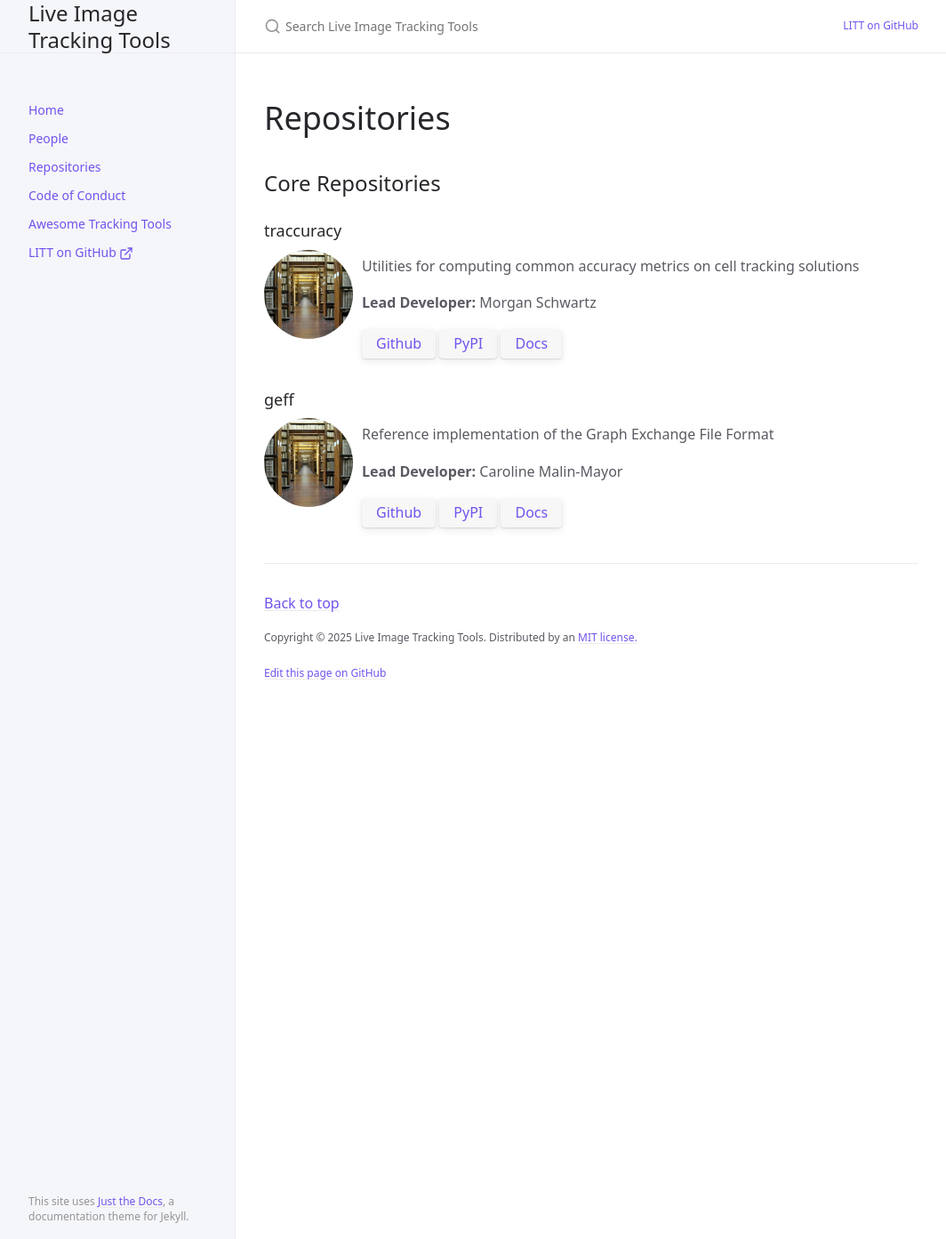
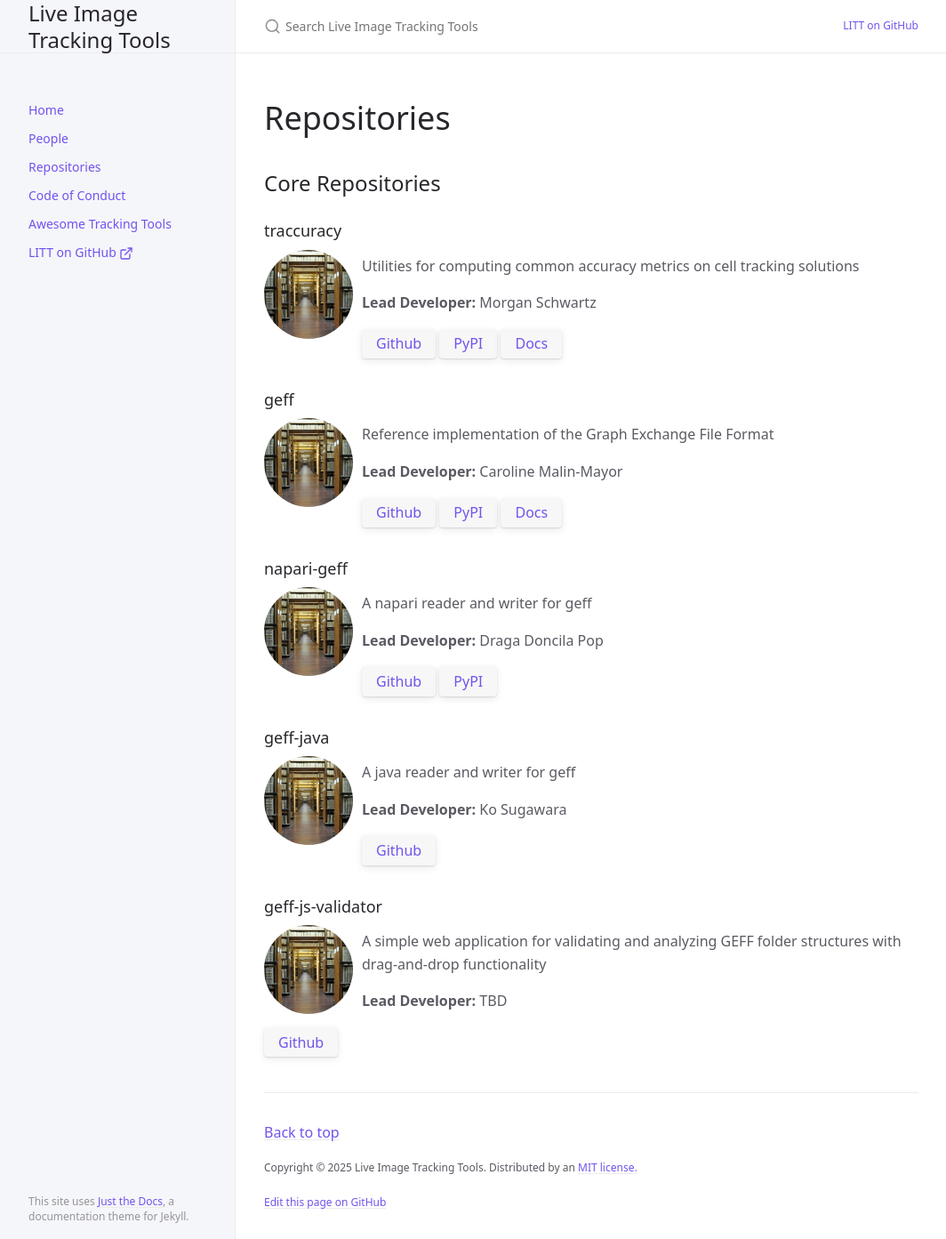
Before and after one commit to live-image-tracking-tools/live-image-tracking-tools.github.io, a Jekyll site: the page built from pages/repos.md, in a window 1280 px wide and 1393 px high. Shown: the whole window at 89% size, without its empty margins (107-1171 px from the left). Built offline with Jekyll 4.4.1, drawn with Linux system fonts in a browser that asks for light colours; cached includes are drawn as plain includes.

Commit message:
Update repo list

```diff
--- a/_data/repos.yml
+++ b/_data/repos.yml
@@ -1,14 +1,27 @@
 - name: Core Repositories
   members:
   - name: traccuracy
-    org: live-image-tracking-tools
     docs: https://traccuracy.readthedocs.io
     logo: small-image.jpg
     description: Utilities for computing common accuracy metrics on cell tracking solutions
     point-person: Morgan Schwartz
+    pypi: true
   - name: geff
-    org: live-image-tracking-tools
     docs: https://live-image-tracking-tools.github.io/geff/
     logo: small-image.jpg
     description: Reference implementation of the Graph Exchange File Format
     point-person: Caroline Malin-Mayor
+    pypi: true
+  - name: napari-geff
+    description: A napari reader and writer for geff
+    point-person: Draga Doncila Pop
+    logo: small-image.jpg
+    pypi: true
+  - name: geff-java
+    description: A java reader and writer for geff
+    point-person: Ko Sugawara
+    logo: small-image.jpg
+  - name: geff-js-validator
+    description: A simple web application for validating and analyzing GEFF folder structures with drag-and-drop functionality
+    point-person: TBD
+    logo: small-image.jpg
--- a/_includes/repos-insert.html
+++ b/_includes/repos-insert.html
@@ -7,9 +7,13 @@
         <div class="repo-info">
             <p>{{ repo.description }}</p>
             <p><b>Lead Developer: </b>{{ repo.point-person }}</p>
-            <a class="btn" href="https://github.com/{{ repo.org }}/{{ repo.name }}">Github</a>
+            <a class="btn" href="https://github.com/live-image-tracking-tools/{{ repo.name }}">Github</a>
+            {% if repo.pypi %}
             <a class="btn" href="https://pypi.org/project/{{ repo.name }}">PyPI</a>
+            {% endif %}
+            {% if repo.docs and repo.docs != '' %}
             <a class="btn" href="{{ repo.docs }}">Docs</a>
+            {% endif %}
         </div>
     </div>
     {% endfor %}
```
